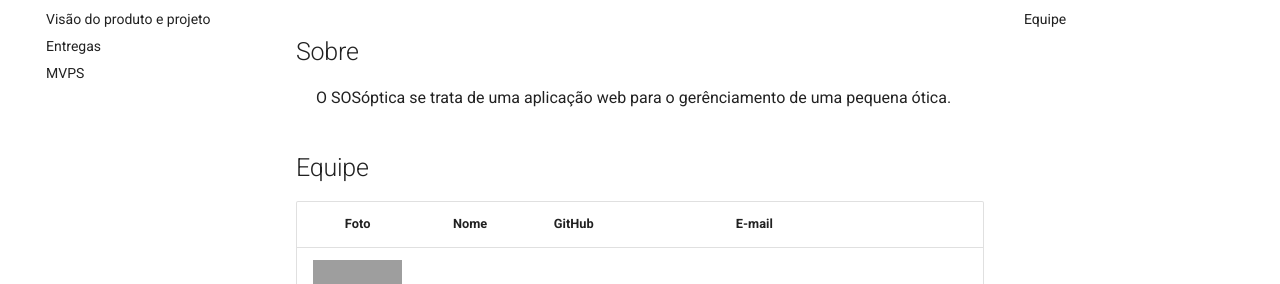
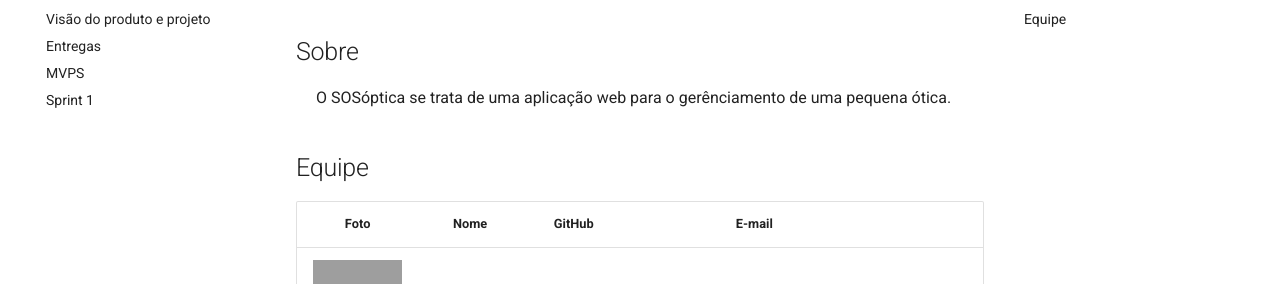
Before and after one commit to mdsreq-fga-unb/2023.1-SOSOptica, an MkDocs documentation site: the page built from docs/index.md, in a window 1280 px wide. Shown: the part 146-430 px from the top of the page. Built offline with MkDocs 1.6.1 and Material for MkDocs 9.7.7, drawn with Linux system fonts in a browser that asks for light colours; nearby versions of some CDN libraries; grey boxes are pictures that could not be loaded.

Commit message:
Update mkdocs.yml

```diff
--- a/mkdocs.yml
+++ b/mkdocs.yml
@@ -20,3 +20,4 @@ nav:
   - Visão do produto e projeto: visao.md
   - Entregas: entregas.md
   - MVPS: Mvps.md
+  - Sprint 1 : Sprint1.md
```
